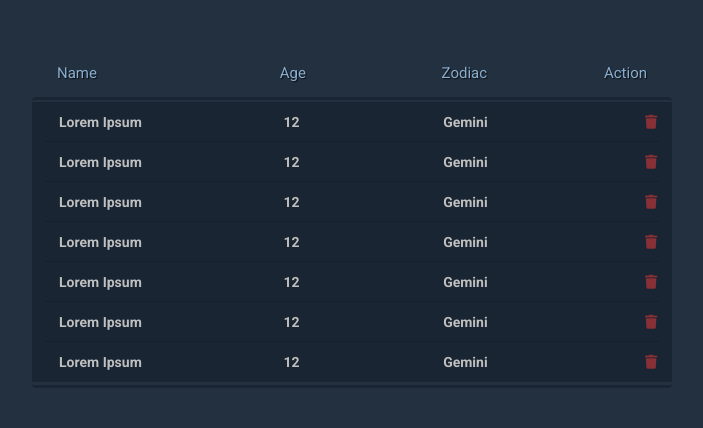
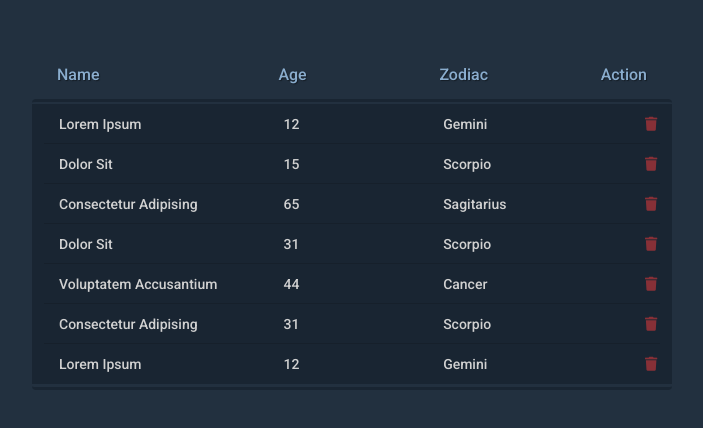
Before and after one commit to Montette/zodiac-table-recruitment-task, a website: page src/index.html in a window 1280 px wide. Shown: the whole page, without its empty margins (288-991 px from the left). Drawn offline with Linux system fonts and the light colour scheme.

Commit message:
change font-size on the screens below 589px

```diff
--- a/src/index.html
+++ b/src/index.html
@@ -7,7 +7,7 @@
     <meta http-equiv="X-UA-Compatible" content="ie=edge">
     <link rel="stylesheet" href="https://use.fontawesome.com/releases/v5.3.1/css/all.css" integrity="sha384-mzrmE5qonljUremFsqc01SB46JvROS7bZs3IO2EmfFsd15uHvIt+Y8vEf7N7fWAU"
         crossorigin="anonymous">
-    <link href="https://fonts.googleapis.com/css?family=Roboto:400,700" rel="stylesheet">
+        <link href="https://fonts.googleapis.com/css?family=Roboto:400,500,700" rel="stylesheet">
        <!--build:css css/styles.min.css-->
        <link rel="stylesheet" href="css/style.css">
        <!-- endbuild -->
@@ -59,13 +59,13 @@
 
             <div class="users__user user ">
                 <div class="user__name">
-                    <p>Lorem Ipsum</p>
+                    <p>Dolor Sit</p>
                 </div>
                 <div class="user__age">
-                    <p>12</p>
+                    <p>15</p>
                 </div>
                 <div class="user__zodiac">
-                    <p>Gemini</p>
+                    <p>Scorpio</p>
                 </div>
                 <div class="user__action action">
                     <p class="action__text">DELETE</p>
@@ -83,13 +83,13 @@
 
             <div class="users__user user ">
                 <div class="user__name">
-                    <p>Lorem Ipsum</p>
+                    <p>Consectetur Adipising</p>
                 </div>
                 <div class="user__age">
-                    <p>12</p>
+                    <p>65</p>
                 </div>
                 <div class="user__zodiac">
-                    <p>Gemini</p>
+                    <p>Sagitarius</p>
                 </div>
                 <div class="user__action action">
                     <p class="action__text">DELETE</p>
@@ -108,13 +108,13 @@
 
             <div class="users__user user ">
                 <div class="user__name">
-                    <p>Lorem Ipsum</p>
+                    <p>Dolor Sit</p>
                 </div>
                 <div class="user__age">
-                    <p>12</p>
+                    <p>31</p>
                 </div>
                 <div class="user__zodiac">
-                    <p>Gemini</p>
+                    <p>Scorpio</p>
                 </div>
                 <div class="user__action action">
                     <p class="action__text">DELETE</p>
@@ -132,13 +132,13 @@
 
             <div class="users__user user ">
                 <div class="user__name">
-                    <p>Lorem Ipsum</p>
+                    <p>Voluptatem Accusantium</p>
                 </div>
                 <div class="user__age">
-                    <p>12</p>
+                    <p>44</p>
                 </div>
                 <div class="user__zodiac">
-                    <p>Gemini</p>
+                    <p>Cancer</p>
                 </div>
                 <div class="user__action action">
                     <p class="action__text">DELETE</p>
@@ -154,13 +154,13 @@
             </div>
             <div class="users__user user ">
                     <div class="user__name">
-                        <p>Lorem Ipsum</p>
+                        <p>Consectetur Adipising</p>
                     </div>
                     <div class="user__age">
-                        <p>12</p>
+                        <p>31</p>
                     </div>
                     <div class="user__zodiac">
-                        <p>Gemini</p>
+                        <p>Scorpio</p>
                     </div>
                     <div class="user__action action">
                         <p class="action__text">DELETE</p>
--- a/src/sass/_grid.scss
+++ b/src/sass/_grid.scss
@@ -1,7 +1,7 @@
 .grid-row {
     display: flex;
     flex-flow: column wrap;
-    @media (min-width: 520px) {
+    @media (min-width: 521px) {
         flex-flow: row wrap;
     }
 
--- a/src/sass/style.scss
+++ b/src/sass/style.scss
@@ -47,8 +47,9 @@ body {
         &__text {
             color: $lightBlue;
             margin-bottom: 15px;
-            font-size: 15px;
-            text-shadow: 1px 1px 1px rgba(0, 0, 0, .7);
+            font-size: 16px;
+            text-shadow: 1px 1px 1px rgba(0, 0, 0, .4);
+            font-weight: 500;
         }
 
         &__name {
@@ -98,12 +99,17 @@ body {
         padding: 0 15px;
         line-height: 40px;
         background: $rowColor;
-        color: darken(#fff, 25%);
+        color: darken(#fff, 18%);
         height: 40px;
         border-bottom: 1px solid darken($rowColor, 2%);
         font-size: 14px;
-        font-weight: bold;
+        font-weight: 500;
+        @media only screen and (max-width: 589px) {
+            font-size: 12px;
+            padding: 0 10px;
+        }
         @media only screen and (max-width: 520px) {
+            font-size: 14px;
             @include FlexPosition(space-between, center);
 
             &:before {
@@ -292,11 +298,13 @@ body {
         height: 30px;
         border-radius: 0 0 4px 4px;
         display: none;
-
+        @media (max-width: 327px) {
+            height: 40px;
+            bottom: -40px;
+        }
         &.active {
             display: flex;
         }
-
         &__text {
             @extend .col-20;
             line-height: 30px;
@@ -304,6 +312,19 @@ body {
             color: darken(#fff, 25%);
             font-size: 12px;
             font-weight: bold;
+            @media (max-width: 520px) {
+                flex: 22;
+            }
+            @media (max-width: 403px) {
+                font-size: 11px;
+            }
+            @media (max-width: 327px) {
+                height: 40px;
+                & p {
+                    line-height: 15px;
+                    margin-top: 5px;
+                }
+            }
         }
 
         &__button {
@@ -315,6 +336,15 @@ body {
             font-size: 12px;
             font-weight: bold;
             padding: 0 14px;
+            @media (max-width: 520px) {
+                flex: 1;
+
+            }
+            @media (max-width: 403px) {
+                padding: 0 5px;
+                font-size: 11px;
+
+            }
 
             &:hover {
                 background-color: lighten(#2d4053, 5%);
```
Also changed, not shown: src/css/style.css.
